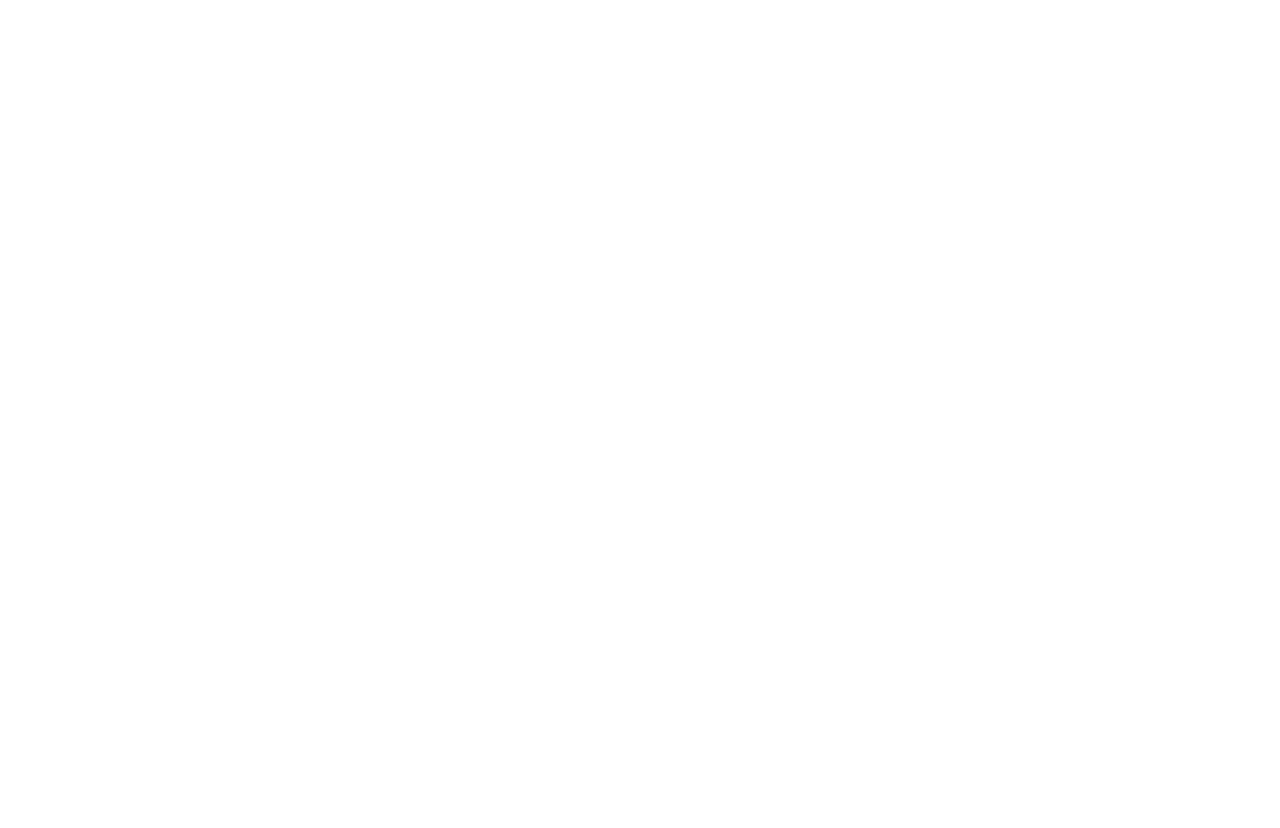
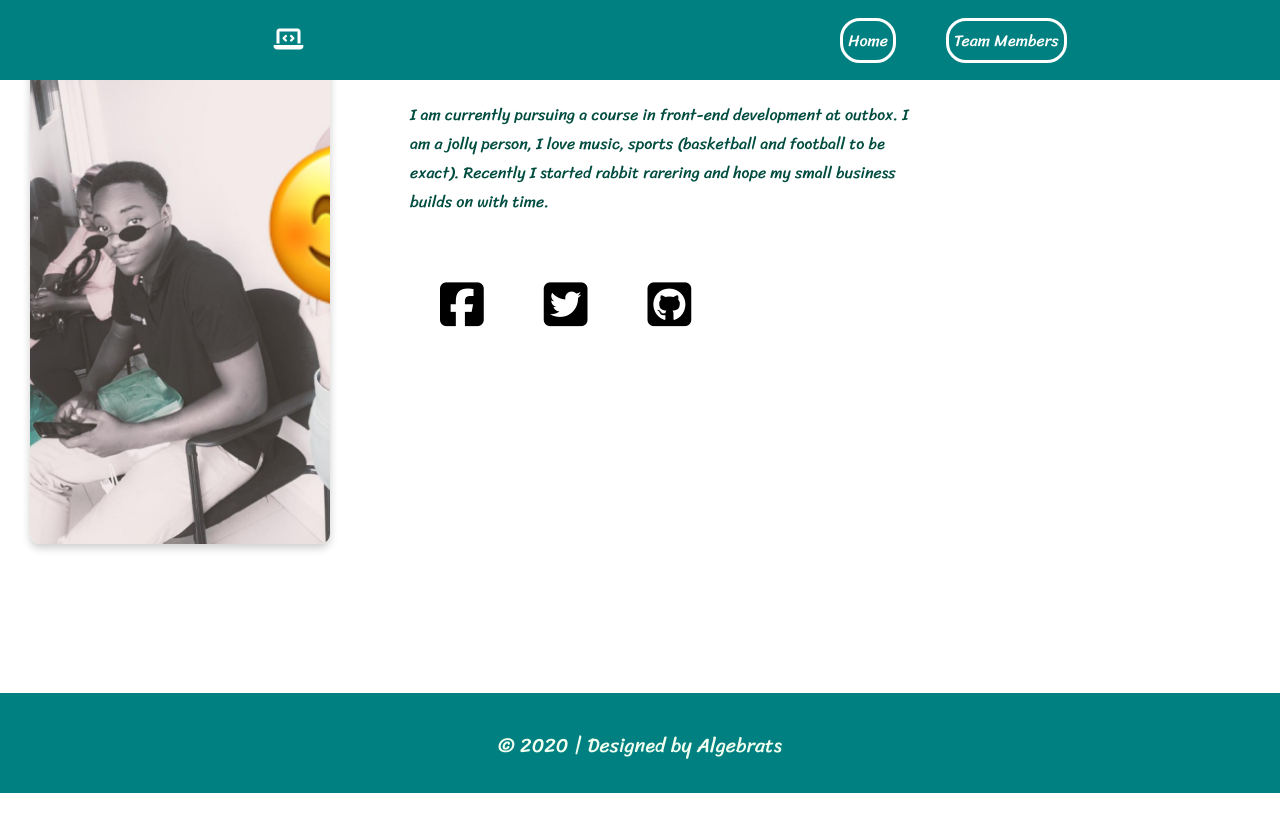
Before and after one commit to outboxafrica/edu-prep4-week1-algebrats, a plain HTML site: page profiles/ray.html in a window 1280 px wide. Before the commit the page ends 800 px from the top, so only its background shows below. Drawn offline with Linux system fonts and the light colour scheme.

Commit message:
updated profile

```diff
--- a/profiles/ray.html
+++ b/profiles/ray.html
@@ -0,0 +1,64 @@
+
+<!DOCTYPE html>
+<html lang="en">
+<head>
+    <meta charset="UTF-8">
+    <meta name="viewport" content="width=device-width, initial-scale=1.0">
+    <meta http-equiv="X-UA-Compatible" content="ie=edge">
+    <link rel="stylesheet" href="/styles/index.css">
+    <link href="https://fonts.googleapis.com/css?family=Sriracha&display=swap" rel="stylesheet" >
+    <!--<link href="https://fonts.googleapis.com/css?family=Spartan&display=swap" rel="stylesheet">-->
+    <script src="https://kit.fontawesome.com/c26814b33e.js" crossorigin="anonymous"></script>
+
+    <title>Algebrats</title>
+</head>
+<body style="background-image: none; background-color: white; color:#004d40;">
+    <div>
+        <header>
+            <div>
+            <h2><i class="fas fa-laptop-code"></i></i></h2>
+            </div>
+            <nav>
+                <ul id="navigation">
+                    <li class="btn"><a href="/index.html">Home</a></li>
+                    <li class="btn" id="members"><a href="#">Team Members</a>
+                        <ul id="links">
+                            <li><a href="/profiles/roland.html">Roland</a></li>
+                            <li><a href="/profiles/ray.html">Raykhard</a></li>
+                            <li><a href="/profiles/john.html">John</a></li>
+                            <li><a href="/profiles/brenda.html">Naggayi</a></li>
+                            <li><a href="/profiles/arinda.html">Arinda</a></li>
+                        </ul>
+                    </li>
+                </ul>
+            </nav>
+        </header>
+        <div id="portfolio">
+            <div id="intro">
+                <div id="image"><img src="/Images/ray.jpg" alt="john's photo"></div>
+            </div>
+
+            <div id="AboutMe">
+                <h3 style="color: rgb(0, 102, 68);">Hi I'm Raykhard</h3>
+                <div>
+                    <p>I am currently pursuing a course in front-end development at outbox.
+                        I am a jolly person, I love music, sports (basketball and football to be exact).
+                        Recently I started rabbit rarering and hope my small business builds on with time.
+                    </p>
+                </div>
+                <div style=" font-size: 50px; display: flex;" >
+                    <a href="https://www.facebook.com/taremwa.raykhard" target="_blank" style="color: black; margin: 30px;"><i class="fab fa-facebook-square"></i></a>
+                    <a href="https://twitter.com/raykhard" target="_blank" style="color: black; margin: 30px;"><i class="fab fa-twitter-square"></i></a>
+                    <a href="https://github.com/raykhard" target="_blank" style="color: black; margin: 30px;"><i class="fab fa-github-square"></i></a>
+                </div>
+            </div>
+
+        </div>
+        <footer>
+            <div id="social-links">
+                <div>&copy; 2020 | Designed by Algebrats</div>
+            </div>
+        </footer>
+    </div>
+</body>
+</html>
--- a/styles/index.css
+++ b/styles/index.css
@@ -5,22 +5,19 @@ body{
     margin:auto;
     padding: 0;
     width:100%;
-    background-image: url(/Images/safar-safarov-MSN8TFhJ0is-unsplash.jpg);
-    background-size: cover;
-    background-position: 80%;
-    background-attachment: fixed;
 }
 header{
     display: flex;
-    justify-content: space-between;
+    justify-content: space-around;
     align-items: center;
-    /*background-color:rgb(70, 0, 20);*/
     background-color: teal;
     padding-left: 50px;
     padding-right: 50px;
     color:white;
-    height:70px;
-    position:
+    height:80px;
+    position:fixed;
+    z-index:2;
+    width:100%;
 }
 .fas fa-bug{
     size:10px;
@@ -28,9 +25,8 @@ header{
 #navigation{
     display: flex;
     justify-content: space-between;
-    /*border: 3px solid brown;*/
-    padding:30px;
-    font-size:20px;
+    padding:40px;
+    font-size:16px;
 }
 
 
@@ -54,7 +50,7 @@ header{
     position: absolute;
     top:65px;
     line-height: 70px;
-    background-color: rgb(70, 0, 20);
+    background-color: rgb(115,194, 251);
     color:white;
     text-align: center;
     margin:0px;
@@ -65,7 +61,7 @@ header{
 #main-descipt{
     display: flex;
     justify-content: center;
-
+    flex-direction: column-reverse;
     color:rgb(6, 51, 51);
     margin-bottom: 50px;
 }
@@ -96,13 +92,15 @@ img{
     display: flex;
     justify-content: center;
     flex-direction: column;
-    /*align-items: flex-start;*/
-    /*border: 4px solid black;*/
     padding: 30px;
     font-size: 25px;
-    min-height: 100%;
-
-
+    min-height: 80%;
+    width:100%;
+    background-image: url(/Images/photo.jpeg);
+    background-size: cover;
+    background-position: 80%;
+    background-attachment: fixed;
+    background-repeat: repeat;
 }
 
 
@@ -118,6 +116,7 @@ h1{
     font-size: 20px;
     margin-top: 0px;
     margin-bottom: 80px;
+    position: relative;
 }
 #social-links{
     display: inline;
@@ -130,10 +129,11 @@ h1{
 footer{
     background-color: teal;
     margin-bottom:0px;
-    margin-top:1px;
+    margin-top:100px;
     height:100px;
     font-size: 20px;
     padding-top:0px;
+    width:100%;
 
 }
 a{
@@ -160,8 +160,14 @@ a{
     width:40%;
     padding-left:50px;
     margin-bottom: 40px;
+    margin-top: 30px;
 }
 
 #portfolio{
     display:flex;
+
 }
+
+@media screen and (min-width:768px){
+
+}
```
Also changed, not shown: profiles/arinda.html (+61 -0 lines), profiles/brenda.html (+4 -1 lines), Images/photo.jpeg (added), Images/ray.jpg (added).
